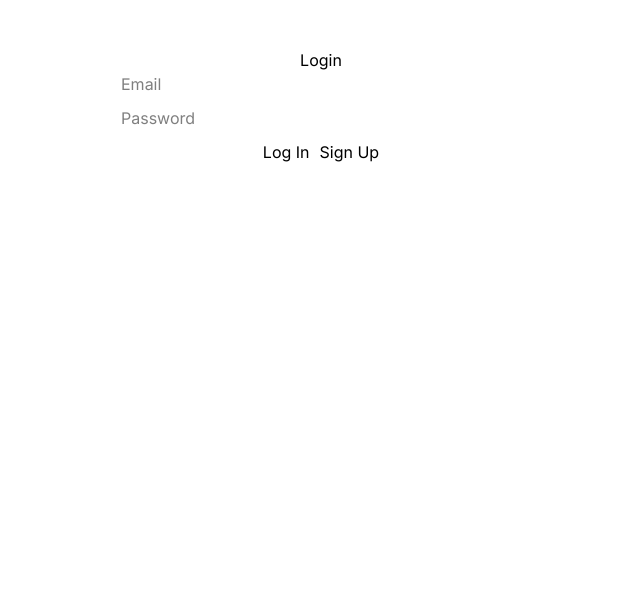
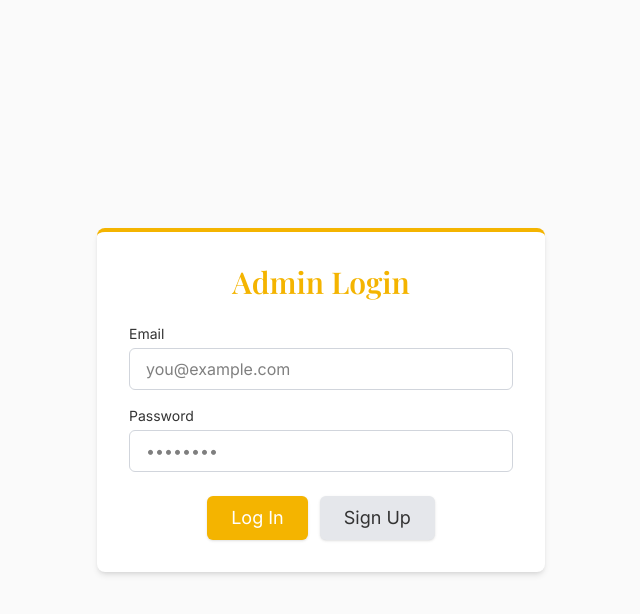
Before and after one commit to shanevelez/cornerstones, a React (Vite) app: page /login in a window 1280 px wide. Shown: the top 614 px of the page, without its empty margins (319-959 px from the left). Built offline with nearby package versions, Linux system fonts and the light colour scheme; no server answers.

Commit message:
login stylying

```diff
--- a/src/pages/Login.jsx
+++ b/src/pages/Login.jsx
@@ -1,4 +1,5 @@
 import { useState } from 'react';
+import { useNavigate } from 'react-router-dom';
 import { supabase } from '../supabaseClient';
 
 function Login() {
@@ -6,21 +7,27 @@ function Login() {
   const [password, setPassword] = useState('');
   const [error, setError] = useState('');
   const [message, setMessage] = useState('');
+  const [loading, setLoading] = useState(false);
+  const navigate = useNavigate();
 
   const handleLogin = async (e) => {
     e.preventDefault();
     setError('');
     setMessage('');
+    setLoading(true);
 
     const { data, error } = await supabase.auth.signInWithPassword({
       email,
       password,
     });
 
+    setLoading(false);
+
     if (error) {
       setError(error.message);
     } else {
       setMessage(`Welcome ${data.user.email}`);
+      navigate('/admin');
     }
   };
 
@@ -28,46 +35,86 @@ function Login() {
     e.preventDefault();
     setError('');
     setMessage('');
+    setLoading(true);
 
-    const { data, error } = await supabase.auth.signUp({
+    const { error } = await supabase.auth.signUp({
       email,
       password,
     });
 
+    setLoading(false);
+
     if (error) {
       setError(error.message);
     } else {
-      setMessage('Check your email for confirmation link.');
+      setMessage('Check your email for the confirmation link.');
     }
   };
 
   return (
-    <div style={{ maxWidth: 400, margin: '3rem auto', textAlign: 'center' }}>
-      <h2>Login</h2>
-      <form>
+    <section className="flex items-center justify-center min-h-screen bg-neutralbg px-6">
+      <div className="bg-white rounded-lg shadow-md p-8 w-full max-w-md border-t-4 border-primary">
+        <h2 className="text-3xl font-heading text-center text-primary mb-6">
+          Admin Login
+        </h2>
+
+        <form className="space-y-4">
+          <div>
+            <label className="block font-sans text-sm text-text mb-1">
+              Email
+            </label>
             <input
               type="email"
-          placeholder="Email"
+              placeholder="you@example.com"
               value={email}
               onChange={(e) => setEmail(e.target.value)}
-          style={{ display: 'block', width: '100%', marginBottom: 10 }}
+              className="w-full border border-gray-300 rounded-md px-4 py-2 focus:outline-none focus:ring-2 focus:ring-primary"
+              required
             />
+          </div>
+
+          <div>
+            <label className="block font-sans text-sm text-text mb-1">
+              Password
+            </label>
             <input
               type="password"
-          placeholder="Password"
+              placeholder="••••••••"
               value={password}
               onChange={(e) => setPassword(e.target.value)}
-          style={{ display: 'block', width: '100%', marginBottom: 10 }}
+              className="w-full border border-gray-300 rounded-md px-4 py-2 focus:outline-none focus:ring-2 focus:ring-primary"
+              required
             />
-        <button onClick={handleLogin} style={{ marginRight: 10 }}>
-          Log In
+          </div>
+
+          {error && (
+            <p className="text-red-600 font-sans text-sm text-center">{error}</p>
+          )}
+          {message && (
+            <p className="text-green-600 font-sans text-sm text-center">
+              {message}
+            </p>
+          )}
+
+          <div className="flex justify-center gap-3 mt-6">
+            <button
+              onClick={handleLogin}
+              disabled={loading}
+              className="bg-primary text-white font-sans text-lg px-6 py-2 rounded-md shadow hover:bg-yellow-500 transition"
+            >
+              {loading ? 'Loading...' : 'Log In'}
             </button>
-        <button onClick={handleSignup}>Sign Up</button>
+            <button
+              onClick={handleSignup}
+              disabled={loading}
+              className="bg-gray-200 text-text font-sans text-lg px-6 py-2 rounded-md shadow hover:bg-primary hover:text-white transition"
+            >
+              {loading ? 'Loading...' : 'Sign Up'}
+            </button>
+          </div>
         </form>
-
-      {error && <p style={{ color: 'red' }}>{error}</p>}
-      {message && <p style={{ color: 'green' }}>{message}</p>}
       </div>
+    </section>
   );
 }
 
```
Lines whose indentation alone changed are shown as unchanged.
